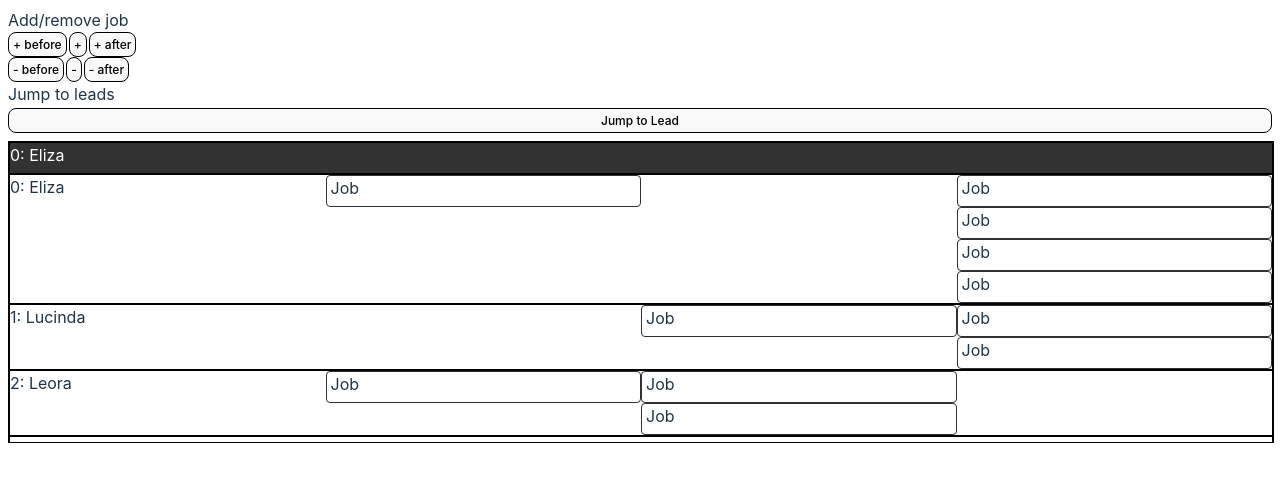
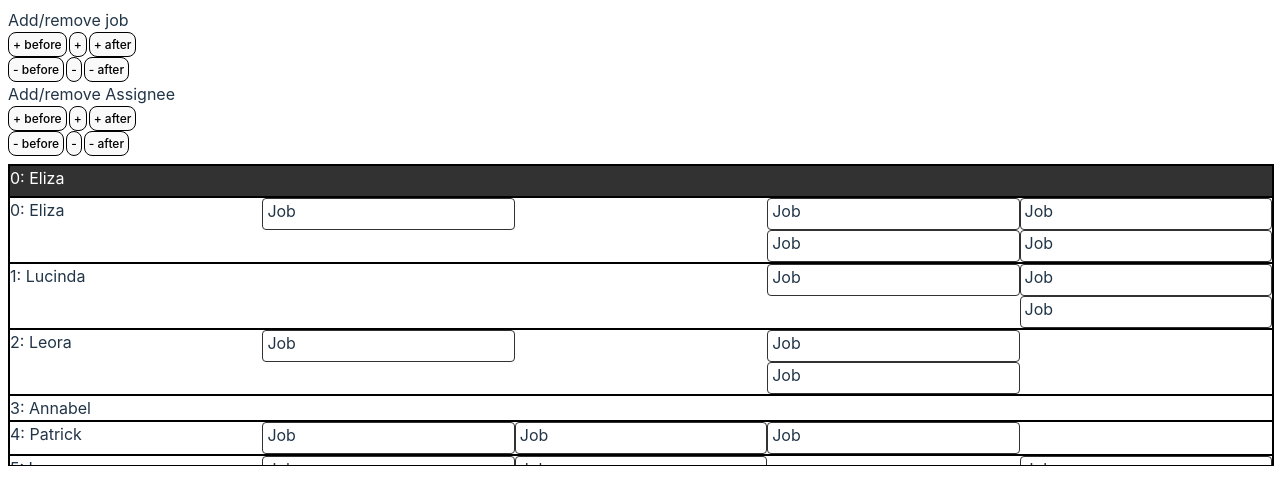
Before and after one commit to tp-hk/windowing-scrolling, a React (Vite) app: page / in a window 1280 px wide. Shown: the top 504 px of the page. Built offline with nearby package versions, Linux system fonts and the light colour scheme.

Commit message:
clean up

```diff
--- a/src/tanstack-virtual/api.ts
+++ b/src/tanstack-virtual/api.ts
@@ -9,7 +9,7 @@ export enum RangeOption {
 export const LOADING = 1;
 export const LOADED = 2;
 const ITEM_COUNT = 95;
-export const DAY_COUNT = 3;
+export const DAY_COUNT = 4;
 
 export interface IAssignee {
     id: number;
--- a/src/tanstack-virtual/header.tsx
+++ b/src/tanstack-virtual/header.tsx
@@ -6,11 +6,10 @@ interface HeaderProps {
     removeJob: (rangeOption: RangeOption) => void;
     addAssignee: (rangeOption: RangeOption) => void;
     removeAssignee: (rangeOption: RangeOption) => void;
-    jumpToLead: () => void;
 }
 
 export const Header: FC<HeaderProps> = ({
-    addJob, removeJob, addAssignee, removeAssignee, jumpToLead
+    addJob, removeJob, addAssignee, removeAssignee
 }) => {
     return <div>
         <div>
@@ -34,7 +33,7 @@ export const Header: FC<HeaderProps> = ({
                 </div>
             </div>
         </div>
-        {/* <div>
+        <div>
             Add/remove Assignee
             <div>
                 <div style={{
@@ -54,14 +53,14 @@ export const Header: FC<HeaderProps> = ({
                     <button onClick={() => removeAssignee(RangeOption.After)}>- after</button>
                 </div>
             </div>
-        </div> */}
-        <div style={{
+        </div>
+        {/* <div style={{
                 display: 'flex',
                 flexDirection: 'column',
                 gap: '2px'
         }}>
             Jump to leads
             <button onClick={jumpToLead}>Jump to Lead</button>
-        </div>
+        </div> */}
     </div>
 }
--- a/src/tanstack-virtual/loader.tsx
+++ b/src/tanstack-virtual/loader.tsx
@@ -12,12 +12,13 @@ const defaultRange: Range = {
     count: 0
 };
 
-const leads = data.filter(assignment => assignment.assignee.isLead);
-
-const adaptData = (currentRows: IDisplayRow[], data: IAssigneeJobs[]) => {
+// TODO: break down adaptData to data-processing & inserting into itemsRef.current
+const adaptData = (currentRows: IDisplayRow[], data: IAssigneeJobs[], addLoadingRow = true) => {
     const currentRowsClone = [...currentRows];
     const loadingRowIndex = currentRowsClone.findIndex(row => row.rowType === RowType.LoadingRow);
-    currentRowsClone.splice(loadingRowIndex, 1);
+    if (addLoadingRow) {
+        currentRowsClone.splice(loadingRowIndex, 1);
+    }
 
     const newRows: IDisplayRow[] = [];
     for (let i=0; i<data.length; i++) {
@@ -35,7 +36,7 @@ const adaptData = (currentRows: IDisplayRow[], data: IAssigneeJobs[]) => {
             rowData: item,
         });
 
-        if (i === Math.round(data.length/2)) {
+        if (addLoadingRow && i === Math.round(data.length/2)) {
             newRows.push({
                 rowId: -1,
                 rowType: RowType.LoadingRow,
@@ -53,7 +54,7 @@ let isMounted = false;
 export const Loader: FC = () => {
     const [displayedItems, setDisplayedItems] = useState<IDisplayRow[]>([]);
     const parentRef = useRef<HTMLDivElement>(null);
-    const leadIndexRef = useRef(0);
+    // const leadIndexRef = useRef(0);
     const rangeRef = useRef<Range>(defaultRange);
     const cursorRef = useRef(0);
     const itemsRef = useRef<IDisplayRow[]>([]);
@@ -165,8 +166,8 @@ export const Loader: FC = () => {
     }
 
     const addAssignee = (rangeOption: RangeOption) => {
-        const origRowData = getRowIndex(rangeOption);
-        const rowIndex = origRowData === 0 ? 1 : origRowData;
+        const origRowIndex = getRowIndex(rangeOption);
+        const rowIndex = 1; // origRowIndex === 0 ? 1 : origRowIndex;
         const lastRow = displayedItems[rowIndex - 1];
         if (!lastRow.rowData) {
             return;
@@ -174,7 +175,7 @@ export const Loader: FC = () => {
 
         let lastLeadId = -1;
         let isLead = false;
-        if (lastRow && lastRow.rowData.assignee) {
+        if (lastRow?.rowData?.assignee) {
             lastLeadId = lastRow.rowData.assignee.leadId;
         } else {
             isLead = true;
@@ -183,17 +184,18 @@ export const Loader: FC = () => {
         const jobs = createJobsForDays(assignee.id);
 
         // supposedly server side operation
-        data.splice(rowIndex, 0, {
+        const assignment: IAssigneeJobs = {
             assignee,
             jobs
-        });
+        };
+        console.log(`add to ${rowIndex}: assignee ${assignee.name}`);
+        data.splice(rowIndex, 0, assignment);
 
-        console.log(`added assignee ${assignee.name}`);
 
-        const newRows = adaptData([data[rowIndex]]);
-        const itemsClone = [...itemsRef.current];
-        itemsClone.splice(rowIndex, 0, ...newRows);
-        setDisplayedItems(itemsClone);
+        // TODO: assignment will be push to the end of of itemsRef.current regardless of rowIndex
+        const newRows = adaptData(itemsRef.current, [assignment], false);
+        itemsRef.current = newRows;
+        setDisplayedItems(itemsRef.current);
     }
 
     const removeAssignee = (rangeOption: RangeOption) => {
@@ -216,15 +218,6 @@ export const Loader: FC = () => {
         setDisplayedItems(itemsClone);
     }
 
-    const jumpToLead = () => {
-        leadIndexRef.current += 1;
-        const lead = leads[leadIndexRef.current];
-        const leadId = lead.assignee.id;
-        console.log(`scrolling to lead ${leadId}: ${lead.assignee.name}`);
-        const rowIndex = displayedItems.findIndex(item => item.rowData?.assignee.id === lead.assignee.id) ?? 0;
-        virtualizer.scrollToIndex(rowIndex);
-    }
-
     return (
         <Fragment>
             <Header
@@ -232,7 +225,6 @@ export const Loader: FC = () => {
                 removeJob={removeJob}
                 addAssignee={addAssignee}
                 removeAssignee={removeAssignee}
-                jumpToLead={jumpToLead}
             />
             <div
                 ref={parentRef}
--- a/src/tanstack-virtual/loading-row.tsx
+++ b/src/tanstack-virtual/loading-row.tsx
@@ -30,7 +30,9 @@ export const LoadingRow: FC<LoadingRowProps> = ({ fetchData }) => {
 
     return (
         <div ref={ref} style={{
-            height: '1px',
+            height: '20px',
+            background: 'green',
+            border: '1px solid #000',
         }}/>
     );
 };
```
